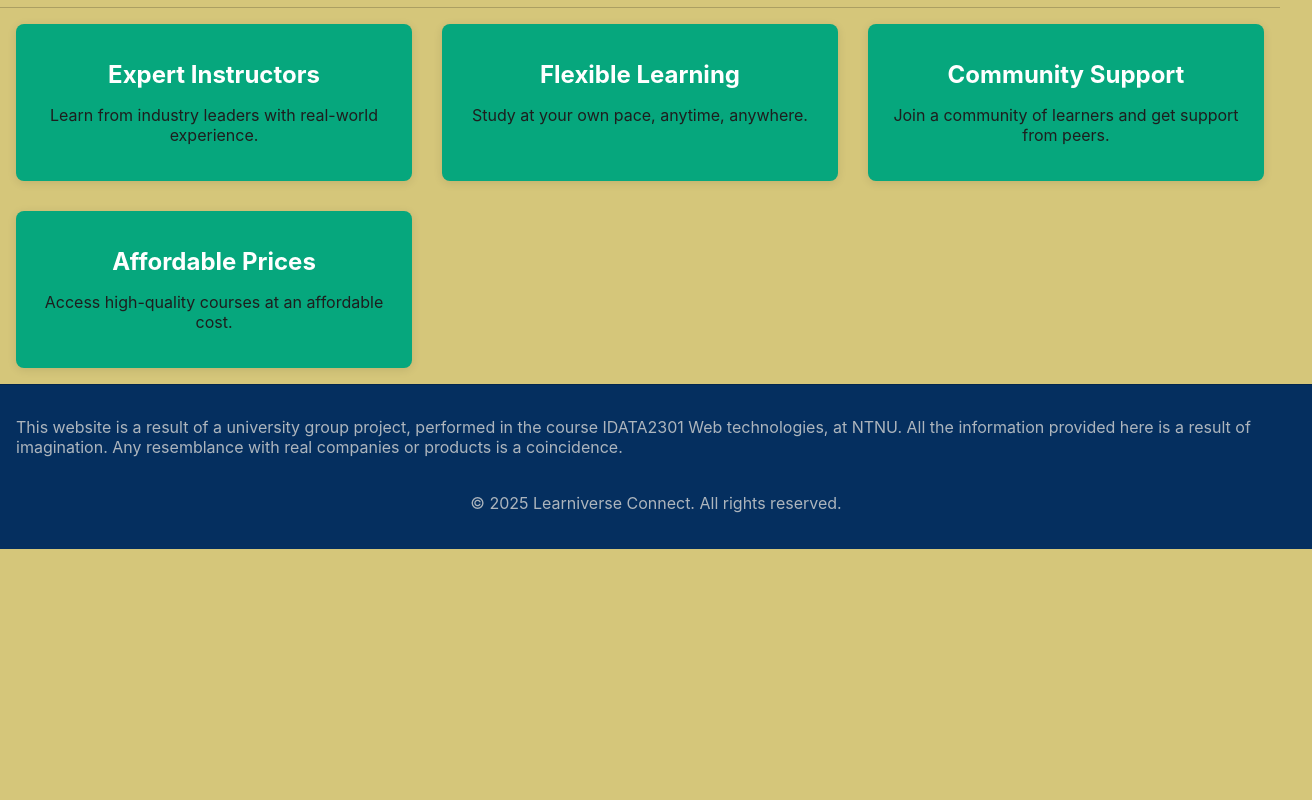
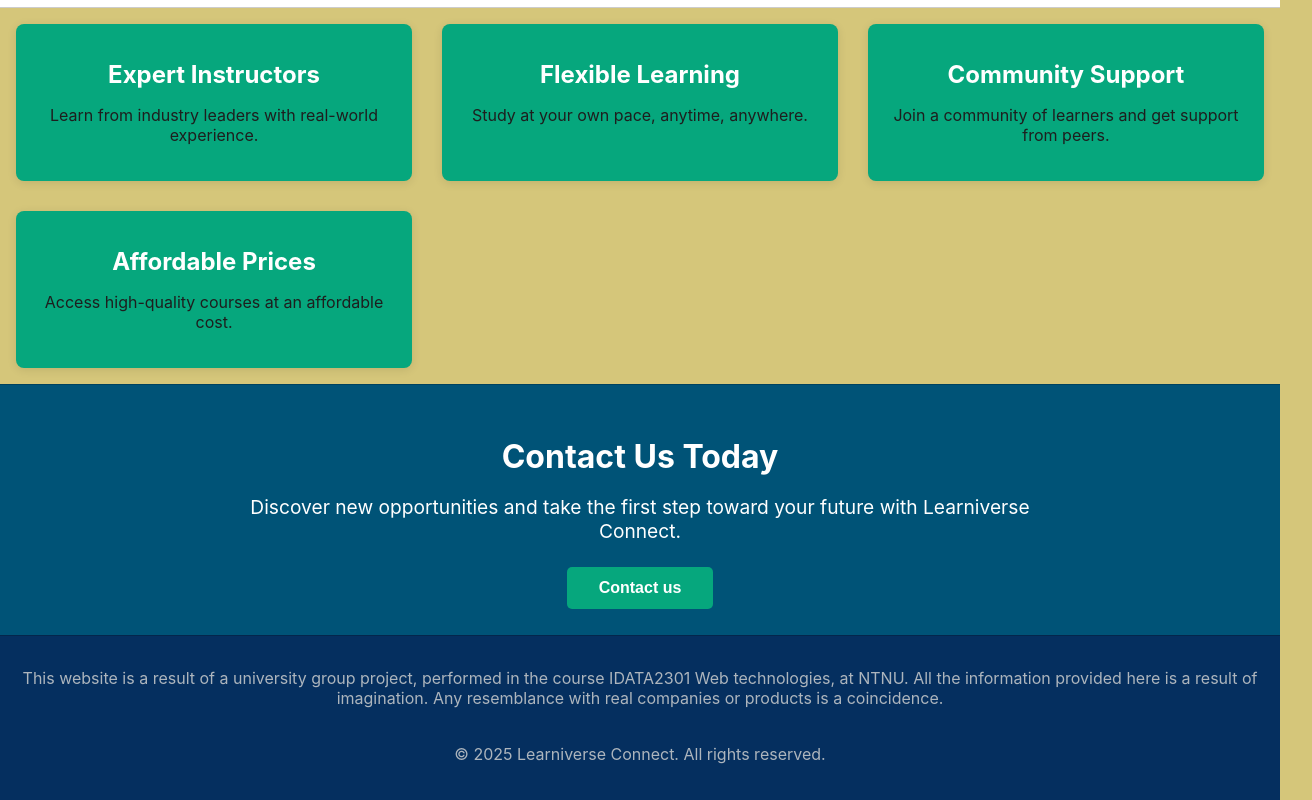
Before and after one commit to wkhaddon/Group13-AppdevAndWebtech, a React (Vite) app in the folder frontend/learniverse-connect/: page / in a window 1280 px wide. Shown: the part 506-1306 px from the top of the page, 1312 px wide, since content can reach past the window. Before the commit the page ends 1055 px from the top, so only its background shows below. Built offline with nearby package versions, Linux system fonts and the light colour scheme; no server answers.

Commit message:
color tests and added another call to action

```diff
--- a/frontend/learniverse-connect/src/App.jsx
+++ b/frontend/learniverse-connect/src/App.jsx
@@ -3,6 +3,7 @@ import { Routes, Route } from 'react-router-dom';
 import ProtectedRoute from './components/ProtectedRoute';
 
 import Header from './components/Header';
+import CallToAction from './components/CallToAction';
 import Footer from './components/Footer';
 
 import Home from './pages/Home';
@@ -42,7 +43,7 @@ function App() {
 					<Route path="*" element={<NotFound />} />
 				</Routes>
 			</main>
-
+			<CallToAction />
 			<Footer />
 		</>
 	);
--- /dev/null
+++ b/frontend/learniverse-connect/src/components/CallToAction.jsx
@@ -0,0 +1,19 @@
+import styles from './CallToAction.module.scss';
+
+function CallToAction() {
+	return (
+		<section className={styles.cta}>
+			<div className={styles.container}>
+				<h2 className={styles.title}>Contact Us Today</h2>
+				<p className={styles.description}>
+					Discover new opportunities and take the first step toward your future with Learniverse Connect.
+				</p>
+				<button className={styles.button}>
+					Contact us
+				</button>
+			</div>
+		</section>
+	);
+}
+
+export default CallToAction;
--- /dev/null
+++ b/frontend/learniverse-connect/src/components/CallToAction.module.scss
@@ -0,0 +1,53 @@
+@use '@/styles/main' as *;
+
+.cta {
+	@include flex-center;
+	flex-direction: column;
+	width: 100%;
+	padding: clamp(1rem, 2vw, 2rem);
+	margin: 0 auto;
+	box-sizing: border-box;
+	background-color: var(--header);
+	border-top: 1px solid var(--shadow);
+	text-align: center;
+}
+
+.container {
+	max-width: 1150px;
+	margin: 0 auto;
+}
+
+.title {
+	font-size: 2rem;
+	margin-bottom: 0.5rem;
+	font-weight: bold;
+	color: var(--primary);
+}
+
+.description {
+	font-size: 1.2rem;
+	margin-bottom: 1.5rem;
+	max-width: 800px;
+	color: var(--primary);
+}
+
+.button {
+	padding: 0.75rem 2rem;
+	font-size: 1rem;
+	font-weight: bold;
+	background-color: var(--surface);
+	color: white;
+	border: none;
+	border-radius: 5px;
+	cursor: pointer;
+	transition: transform 0.2s ease, box-shadow 0.2s ease;
+
+	&:hover {
+		transform: translateY(-2px);
+		box-shadow: 0 4px 12px rgba(0, 0, 0, 0.15);
+	}
+
+	&:active {
+		transform: translateY(0);
+	}
+}
--- a/frontend/learniverse-connect/src/components/Footer.module.scss
+++ b/frontend/learniverse-connect/src/components/Footer.module.scss
@@ -4,10 +4,17 @@
 	@include flex-center;
 	flex-direction: column;
 	width: 100%;
+	padding: clamp(0.75rem, 2vw, 1.5rem);
+	margin: 0 auto;
+	box-sizing: border-box;
+
 
 	padding: $spacing-md;
 	background-color: var(--footer);
 	color: var(--text-secondary);
 
 	border-top: 1px solid var(--shadow);
+	text-align: center;
+	justify-content: center;
+	align-items: center;
 }
--- a/frontend/learniverse-connect/src/components/Header.module.scss
+++ b/frontend/learniverse-connect/src/components/Header.module.scss
@@ -46,7 +46,7 @@
 
 	> a,
 	> button {
-		background-color: var(--surface);
+		background-color: var(--primary);
 		color: var(--button-text);
 		border: none;
 		padding: 0.5rem 1rem;
@@ -67,7 +67,7 @@
 
 	> .login,
 	> .register {
-		background-color: var(--primary);
+		background-color: var(--surface);
 
 		&:hover {
 			background-color: var(--primary-hover);
--- a/frontend/learniverse-connect/src/components/Hero.module.scss
+++ b/frontend/learniverse-connect/src/components/Hero.module.scss
@@ -1,7 +1,7 @@
 .hero {
 	text-align: center;
 	padding: 6.25rem 1.25rem;
-	background-color: var(--bg);
+	background-color: var(--primary);
 	border-bottom: 1px solid var(--shadow);
 	color: var(--text);
 }
@@ -17,7 +17,7 @@ p {
 }
 
 .cta {
-	background-color: var(--primary);
+	background-color: var(--surface);
 	color: var(--text);
 	padding: 0.625rem 1.25rem;
 	text-decoration: none;
--- a/frontend/learniverse-connect/src/styles/_variables.scss
+++ b/frontend/learniverse-connect/src/styles/_variables.scss
@@ -1,7 +1,7 @@
 @use 'sass:color';
 
 // COLOR TOKENS
-$color-primary: #fff;
+$color-primary: #ffffff;
 $color-primary-hover: color.adjust($color-primary, $lightness: -10%);
 
 $color-danger: #ff4d4f;
```
